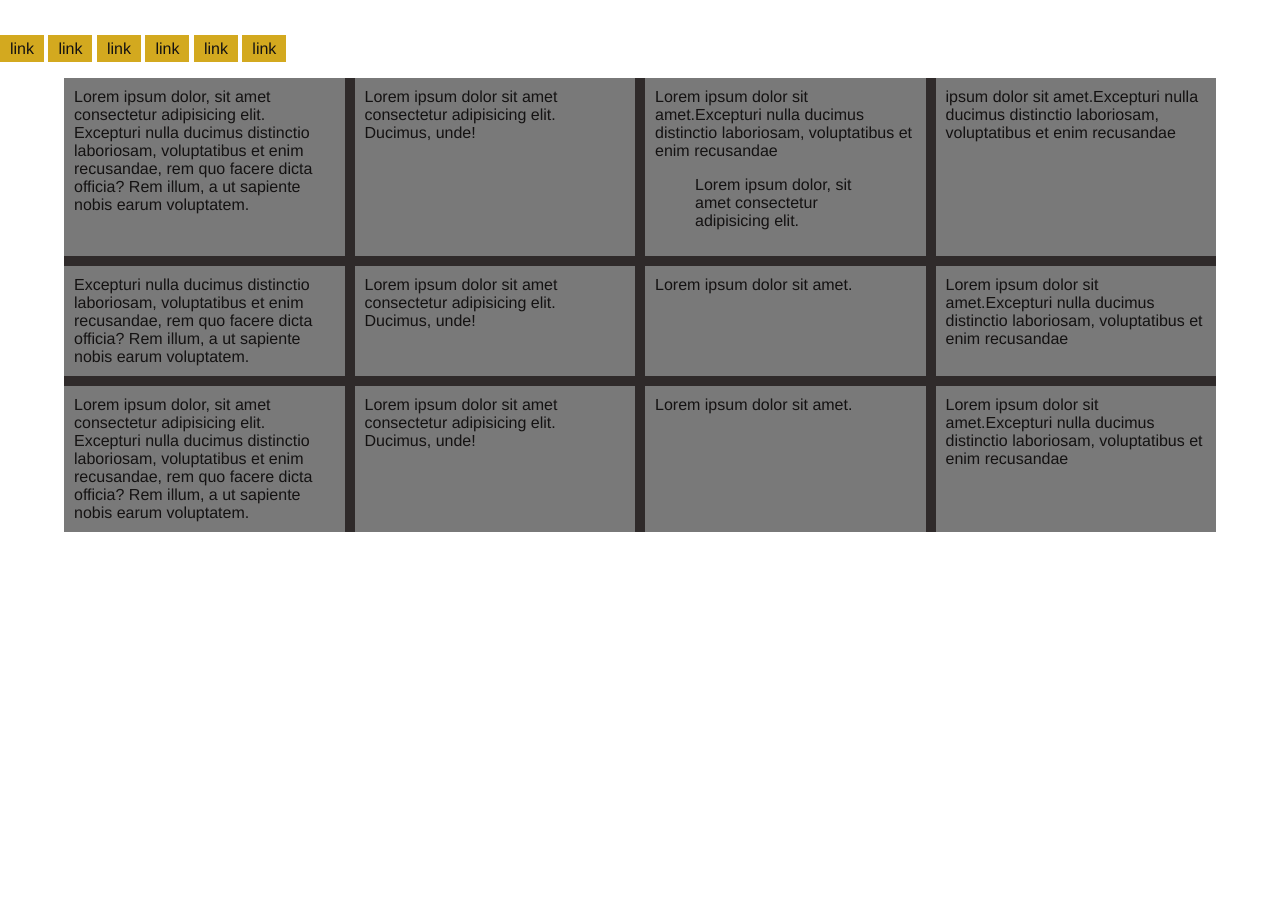
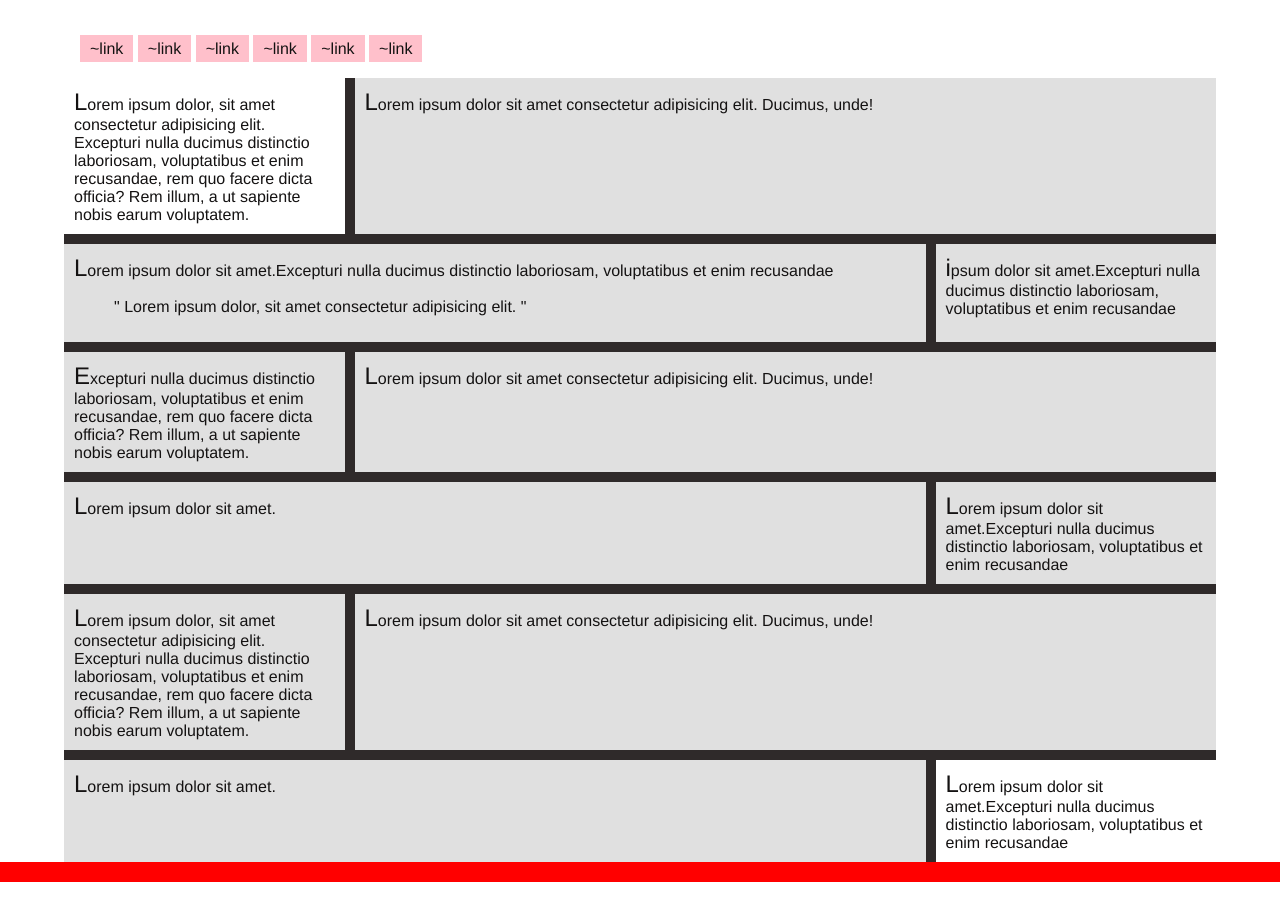
Before and after one commit to zawropati/css-selectors, a plain HTML site: page index.html in a window 1280 px wide. Before the commit the page ends 800 px from the top, so only its background shows below. Drawn offline with nearby package versions, Linux system fonts and the light colour scheme; files that its build step writes are made by us from their sources.

Commit message:
solution

```diff
--- a/scss/style.scss
+++ b/scss/style.scss
@@ -1,5 +1,5 @@
 $font-stack:    Helvetica, sans-serif;
-$primary-color: #d3a91f;
+$primary-color: pink;
 $secondary-color: #141212;
 $width: 100%;
 $space: 20px;
@@ -22,11 +22,20 @@ html, body, p , ul{
     li {
         margin: 0;
         display: inline;
+
         a {
             text-decoration: none;
             color: $secondary-color;
             background: $primary-color;
             padding: $space/4 $space/2;
+            &::before{
+                content: "~";}
+            &:hover{
+                transition: 1s;
+                background-color:darksalmon;
+
+
+            }
         }
     }
 }
@@ -36,6 +45,29 @@ article {
     color: $secondary-color;
     padding: $space/2;
 }
+article:nth-child(4n+2){
+   grid-column: span 3;
+}
+article:nth-child(4n+3){
+  grid-column: span 3;
+ }
+
+article:first-child{
+    background-color: white;
+}
+article:last-child{
+    background-color: white;
+}
+
+article::first-letter{
+    font-size: 150%;
+}
+blockquote::before{
+    content:  ' " ';
+}
+blockquote::after{
+    content:  ' " ';
+}
 main {
     width: $width*.9;
     margin: 0 auto;
@@ -44,3 +76,11 @@ main {
     grid-template-columns: repeat(4, 1fr);
     grid-gap: $space/2;
   }
+nav{
+    padding-left: $space*4;
+}
+  footer{
+      height: $space;
+      background: red;
+      margin-bottom: $space;
+  }
```
Also changed, not shown: scss/style.css (added).
